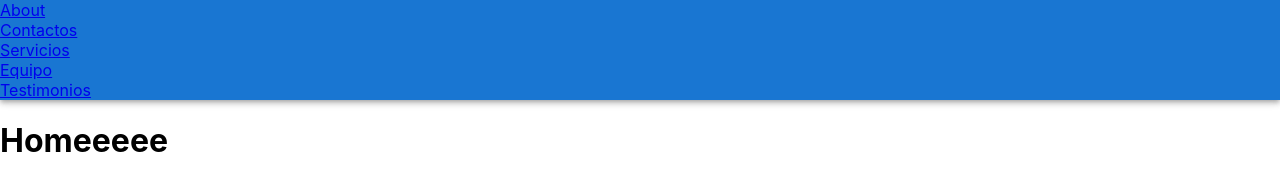
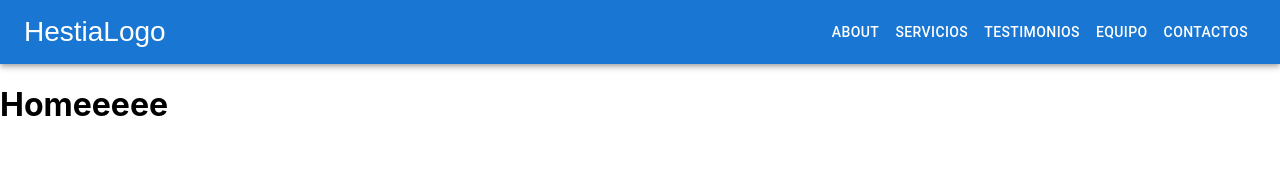
Before and after one commit to MicaelaLagana/Modelos, a React app in the folder hestia/: page / in a window 1280 px wide. Built offline with nearby package versions, Linux system fonts and the light colour scheme.

Commit message:
se ajustan los estilos del navbar

```diff
--- a/hestia/src/components/navbar/navbar.js
+++ b/hestia/src/components/navbar/navbar.js
@@ -1,16 +1,37 @@
+import React from 'react';
+import AppBar from '@mui/material/AppBar';
+import Box from '@mui/material/Box';
+import Toolbar from '@mui/material/Toolbar';
+import IconButton from '@mui/material/IconButton';
 import { Link } from "react-router-dom";
-import AppBar from '@mui/material/AppBar';
+import Button from '@mui/material/Button';
+
 
 export default function Navbar() {
-return (
-  <>
-    <AppBar position="static">
-        <Link to="/">About</Link>
-        <Link to="/contactos">Contactos</Link>
-        <Link to="/servicios">Servicios</Link>
-        <Link to="/equipo">Equipo</Link>
-        <Link to="/testimonios">Testimonios</Link>
-    </AppBar>
-  </>
+  return (
+    <Box sx={{ flexGrow: 1 }}>
+      <AppBar position="static">
+        <Toolbar>
+          <IconButton
+            size="large"
+            edge="start"
+            color="inherit"
+            aria-label="open drawer"
+            sx={{ mr: 2 }}
+          >
+            HestiaLogo
+          </IconButton>
+
+          <Box sx={{ flexGrow: 1 }} />
+          <Box sx={{ display: { md: 'flex' } }}>
+            <Button color="inherit"> <Link className="menu_link" to="/">About</Link></Button>
+            <Button color="inherit"><Link className="menu_link" to="/servicios">Servicios</Link></Button>
+            <Button color="inherit"><Link className="menu_link" to="/testimonios">Testimonios</Link></Button>
+            <Button color="inherit"><Link className="menu_link" to="/equipo">Equipo</Link></Button>
+            <Button color="inherit"><Link className="menu_link" to="/contactos">Contactos</Link></Button>
+          </Box>
+        </Toolbar>
+      </AppBar>
+    </Box>
   );
 }
--- a/hestia/src/index.css
+++ b/hestia/src/index.css
@@ -129,3 +129,8 @@ code {
 .testimonio-page .MuiPaper-root.MuiPaper-elevation.MuiPaper-rounded.MuiPaper-elevation1.MuiCard-root.css-1dmqq99-MuiPaper-root-MuiCard-root {
   border-radius: 16px;
 }
+
+.menu_link {
+  text-decoration: none;
+  color: white;
+}
--- a/hestia/src/pages/servicios/servicios.js
+++ b/hestia/src/pages/servicios/servicios.js
@@ -23,12 +23,12 @@ export default function Servicios() {
     {
       img: edificios_banner,
       title: "Administracion de Amenities",
-      description: "Si su consorcio posee partes comunes, Hestia cuent con un sistem de registro de dichos amenities, para llevar a cabo su seguimiento, y ademas disponibilizando los mismos para que mediante la plataforma , inquilinos y propietarios puedan consultar la disponibilidad y reservar los mismos."
+      description: "Si su consorcio posee partes comunes, Hestia cuenta con un sistema de registro de dichos amenities, para llevar a cabo su seguimiento, y ademas disponibilizando los mismos para que mediante la plataforma, inquilinos y propietarios puedan consultar la disponibilidad y reservar los mismos."
     },
     {
       img: edificios_banner,
       title: "Seguimientos de pedidos",
-      description: "En Hestia nos hemos preocupado por mejorar la experiencia de avisos de visita u otras notifaciones importante, hemos dejado de lado los avisos manuales por llamados o letreros, y hemos incorporado un sistema de notificaciones, el cual al registrar un aviso de visita , en ese mismo momento se notificara a cada usario del consorcio."
+      description: "En Hestia nos hemos preocupado por mejorar la experiencia de avisos de visita u otras notifaciones importante, hemos dejado de lado los avisos manuales por llamados o letreros, y hemos incorporado un sistema de notificaciones, el cual al registrar un aviso de visita, en ese mismo momento se notificara a cada usario del consorcio."
     },
   ];
 
```
